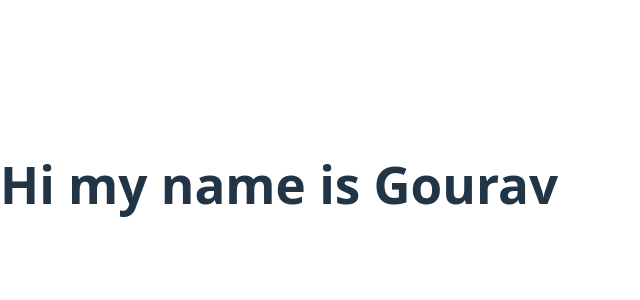
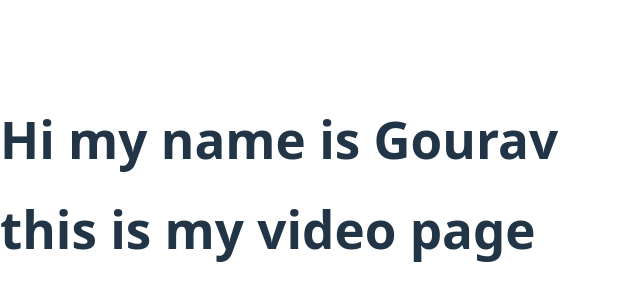
Before and after one commit to gouravtariyal/React-yt, a React (Vite) app: page / in a window 1280 px wide. Shown: the part 216-516 px from the top of the page, without its empty margins (0-640 px from the left). Built offline with nearby package versions, Linux system fonts and the light colour scheme.

Commit message:
changed dones

```diff
--- a/src/App.jsx
+++ b/src/App.jsx
@@ -4,6 +4,7 @@ const app = () => {
   return (
     <div>
       <h1>Hi my name is Gourav</h1>
+      <h1>this is my video page</h1>
     </div>
   )
 }
```
Also changed, not shown: 1 other file (tests, documents, lock files or other folders).
